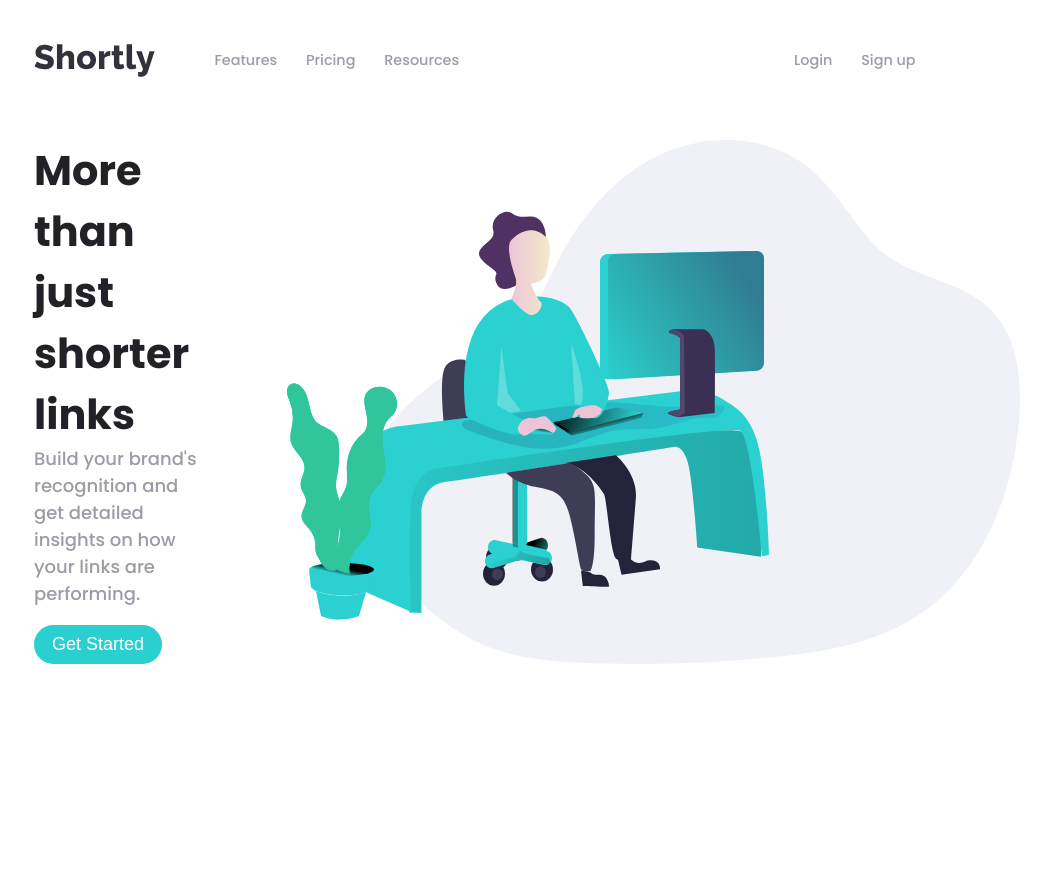
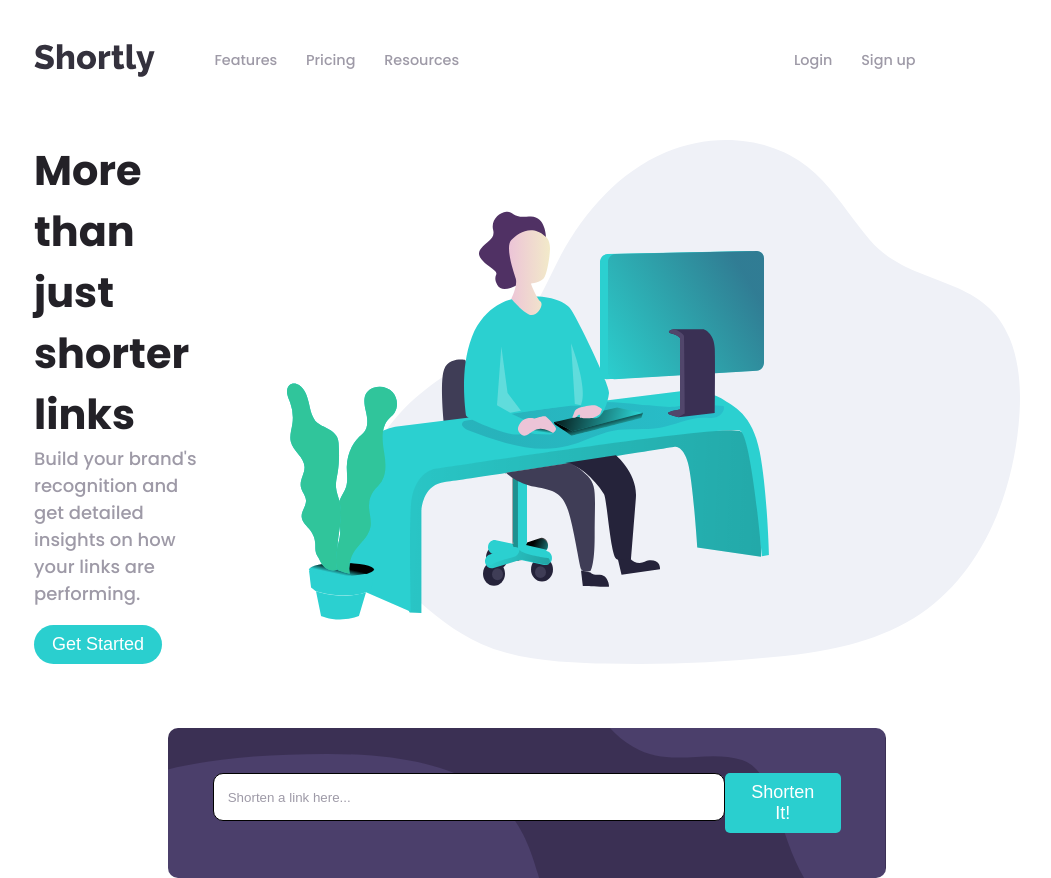
Before and after one commit to kirontoo/url-shortly, a React (Create React App) app: page / in a window 1280 px wide. Shown: the whole page, without its empty margins (158-1209 px from the left). Before the commit the page ends 800 px from the top, so only its background shows below. Built offline with nearby package versions, Linux system fonts and the light colour scheme.

Commit message:
Add UrlShortener component

```diff
--- a/src/Home/Home.tsx
+++ b/src/Home/Home.tsx
@@ -3,12 +3,18 @@ import React from 'react';
 // components
 import { Navbar } from 'components/Navbar';
 import { Banner } from 'components/Banner';
+import { UrlShortener } from 'components/UrlShortener';
 
 export const Home = () => {
   return (
     <div className="container">
-      <Navbar/>
+      <Navbar />
       <Banner />
+      <div className="gray-background" />
+      <UrlShortener />
+      { /* <Stats /> */ }
+      { /* <FooterBanner /> */ }
+      { /* <Footer /> */ }
     </div>
   )
 };
--- /dev/null
+++ b/src/components/UrlShortener/UrlShortener.scss
@@ -0,0 +1,37 @@
+@import 'styles/main';
+
+.url-shortener {
+  width: 70%;
+  margin: 0 auto;
+}
+
+.url-shortener__container {
+  background: $dark-violet;
+  background-image: url( './images/bg-shorten-desktop.svg' );
+  background-repeat: no-repeat;
+  background-size: 100% 100%;
+  padding: 2.5em;
+  border-radius: 10px;
+  width: 100%;
+  margin-top: 4rem;
+
+  .url-shortener__form {
+    @include flexbox();
+    @include justify-content( space-between );
+    width: 100%;
+    height: 100%;
+  }
+
+  #url-link {
+    height: 1.5em;
+    padding: 1em;
+    border-radius: 10px;
+    border: 1px solid #000;
+    width: 80%;
+
+    @include placeholder {
+      color: $grayish-violet;
+    }
+
+  }
+}
--- /dev/null
+++ b/src/components/UrlShortener/UrlShortener.tsx
@@ -0,0 +1,28 @@
+import React, { useState } from 'react';
+import './UrlShortener.scss'
+
+import { Button } from 'components/Button';
+
+export const UrlShortener = () => {
+  const [ urlInput, setUrlInput ] = useState( '' );
+
+  const handleOnInputChange = ( event: React.ChangeEvent<HTMLInputElement> ) => {
+    setUrlInput( event.target.value );
+  }
+
+  const createShortUrl = () => {
+    // TODO: shorten url with api
+  }
+
+  return (
+    <div className="url-shortener">
+      <div className="url-shortener__container">
+        <div className="url-shortener__form">
+        <input onChange={ handleOnInputChange } placeholder="Shorten a link here..." type="text" name="url-link" id="url-link"/>
+        <Button className="btn-square" type="button">Shorten It!</Button>
+        </div>
+      </div>
+      { /* TODO: urls that have been shortened by api */ }
+    </div>
+  );
+}
--- /dev/null
+++ b/src/components/UrlShortener/index.ts
@@ -0,0 +1 @@
+export { UrlShortener } from './UrlShortener';
```
